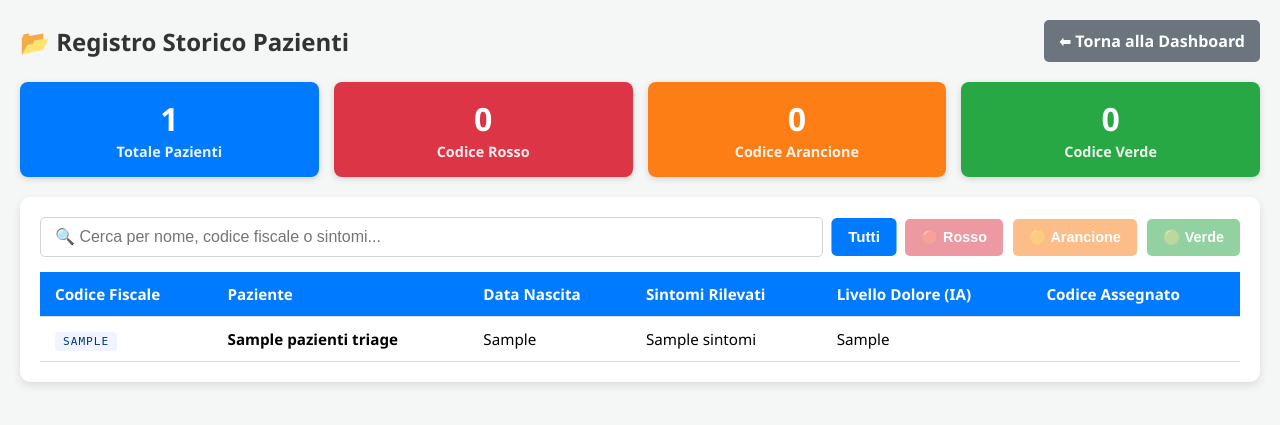
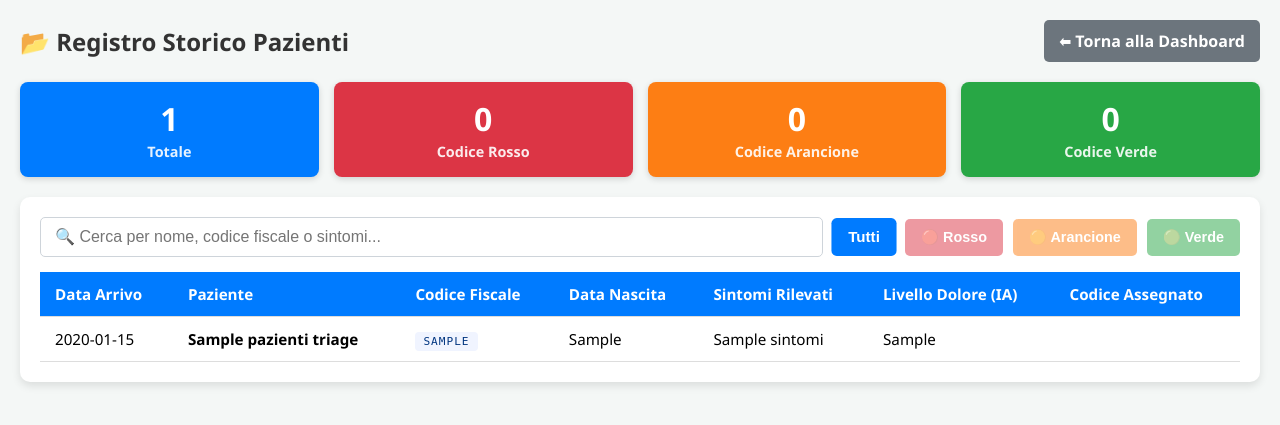
Before and after one commit to c-dilieto4/Progetto-Accademy, a Flask app: page /pazienti in a window 1280 px wide. Shown: the top 425 px of the page. Run offline with Flask 3, Linux system fonts and the light colour scheme; the visitor is signed in with stand-in values (Sample User, id 1); a database or web service that is not in the repository returns one stand-in record (values such as "Sample title"); some libraries are stand-ins or nearby versions.

Commit message:
Add data_arrivo, CF handling and UI changes
Schema and data handling updates to support autoincrement IDs, arrival timestamps and cleaner CF processing. Create_DB.sql: drop-and-recreate pazienti_triage with id SERIAL primary key, add codice_fiscale column and data_arrivo TIMESTAMP DEFAULT CURRENT_TIMESTAMP; grant sequence usage; add UPDATE to trim trailing commas from sintomi. database.py: switch to standard INSERT (DB manages id and data_arrivo), remove ON CONFLICT upsert logic, adjust log message, and update get_all_pazienti to SELECT id, nome, data_nascita, sintomi, livello_dolore, codice_assegnato, codice_fiscale, data_arrivo ordered by id DESC. templates/pazienti.html: UI tweaks — shorter total label, show Data Arrivo column first, move/display Codice Fiscale in its own column, format timestamp and sanitize CF display. webhook.py: pulisci_cf now handles Dialogflow sending lists (extracts first element) and strips brackets/apostrophes/quotes for more robust CF normalization. These changes allow multiple records per person, preserve arrival chronology, and normalize CF inputs for display and storage.

```diff
--- a/database.py
+++ b/database.py
@@ -42,22 +42,16 @@ def salva_paziente_db(nome, data_nascita, sintomi, livello_dolore, codice_fiscal
         conn = psycopg2.connect(**DB_CONFIG)
         cur = conn.cursor()
 
-        # Inserimento con gestione del conflitto sul Codice Fiscale (aggiorna i dati se il CF esiste già)
+        # Inserimento standard (l'ID e la data_arrivo vengono gestiti dal DB in automatico)
         query = """
             INSERT INTO pazienti_triage (nome, data_nascita, sintomi, livello_dolore, codice_assegnato, codice_fiscale)
             VALUES (%s, %s, %s, %s, %s, %s)
-            ON CONFLICT (codice_fiscale) DO UPDATE SET
-                nome = EXCLUDED.nome,
-                data_nascita = EXCLUDED.data_nascita,
-                sintomi = EXCLUDED.sintomi,
-                livello_dolore = EXCLUDED.livello_dolore,
-                codice_assegnato = EXCLUDED.codice_assegnato;
         """
         cur.execute(query, (nome, data_nascita, sintomi, livello_dolore, codice_assegnato, codice_fiscale))
         conn.commit()
         cur.close()
         conn.close()
-        print(f"[DB] Paziente salvato/aggiornato: {nome} | CF: {codice_fiscale} | Codice: {codice_assegnato}")
+        print(f"[DB] Paziente salvato: {nome} | CF: {codice_fiscale} | Codice: {codice_assegnato}")
         return True, codice_assegnato, messaggio_operatore
     except Exception as e:
         print(f"[ERRORE DB] {e}")
@@ -125,10 +119,10 @@ def get_all_pazienti():
         conn = psycopg2.connect(**DB_CONFIG)
         cur = conn.cursor()
 
-        # Rimosso id, ordinato per nome alfabeticamente
+        # Recupera tutte le colonne ordinate in ordine cronologico decrescente (ID più alto per primo)
         cur.execute("""
-            SELECT codice_fiscale, nome, data_nascita, sintomi, livello_dolore, codice_assegnato
-            FROM pazienti_triage ORDER BY nome ASC;
+            SELECT id, nome, data_nascita, sintomi, livello_dolore, codice_assegnato, codice_fiscale, data_arrivo
+            FROM pazienti_triage ORDER BY id DESC;
         """)
         rows = cur.fetchall()
         cur.close()
--- a/templates/pazienti.html
+++ b/templates/pazienti.html
@@ -61,7 +61,7 @@
     <div class="stats-row">
         <div class="stat-card stat-totale">
             <span class="numero">{{ pazienti | length }}</span>
-            <span class="label">Totale Pazienti</span>
+            <span class="label">Totale</span>
         </div>
         <div class="stat-card stat-rosso">
             <span class="numero">{{ pazienti | selectattr(5, 'equalto', 'ROSSO') | list | length }}</span>
@@ -89,8 +89,9 @@
         <table id="tabellapazienti">
             <thead>
                 <tr>
+                    <th>Data Arrivo</th>
+                    <th>Paziente</th>
                     <th>Codice Fiscale</th>
-                    <th>Paziente</th>
                     <th>Data Nascita</th>
                     <th>Sintomi Rilevati</th>
                     <th>Livello Dolore (IA)</th>
@@ -99,15 +100,23 @@
             </thead>
             <tbody id="tbody">
                 {% for p in pazienti %}
-                <tr data-codice="{{ p[5] }}" data-nome="{{ p[1] | lower }}" data-sintomi="{{ p[3] | lower }}" data-cf="{{ p[0] | lower if p[0] else '' }}">
+                <tr data-codice="{{ p[5] }}" data-nome="{{ p[1] | lower }}" data-sintomi="{{ p[3] | lower }}" data-cf="{{ p[6] | lower if p[6] else '' }}">
                     <td>
-                        {% if p[0] and p[0] != '-' %}
-                            <span class="cf-badge">{{ p[0] | upper }}</span>
+                        {% if p[7] %}
+                            {{ p[7].strftime('%d/%m/%Y %H:%M') }}
                         {% else %}
                             <span style="color: #aaa;">—</span>
                         {% endif %}
                     </td>
                     <td><strong>{{ p[1] }}</strong></td>
+                    <td>
+                        {% set cf_text = p[6] | string | replace("[", "") | replace("]", "") | replace("'", "") %}
+                        {% if cf_text and cf_text != '-' %}
+                            <span class="cf-badge">{{ cf_text | upper }}</span>
+                        {% else %}
+                            <span style="color: #aaa;">—</span>
+                        {% endif %}
+                    </td>
                     <td>
                         {% if p[2] and 'T' in p[2] %}
                             {{ p[2].split('T')[0] }}
```
Also changed, not shown: Create_DB.sql (+11 -5 lines), webhook.py (+8 -0 lines).
